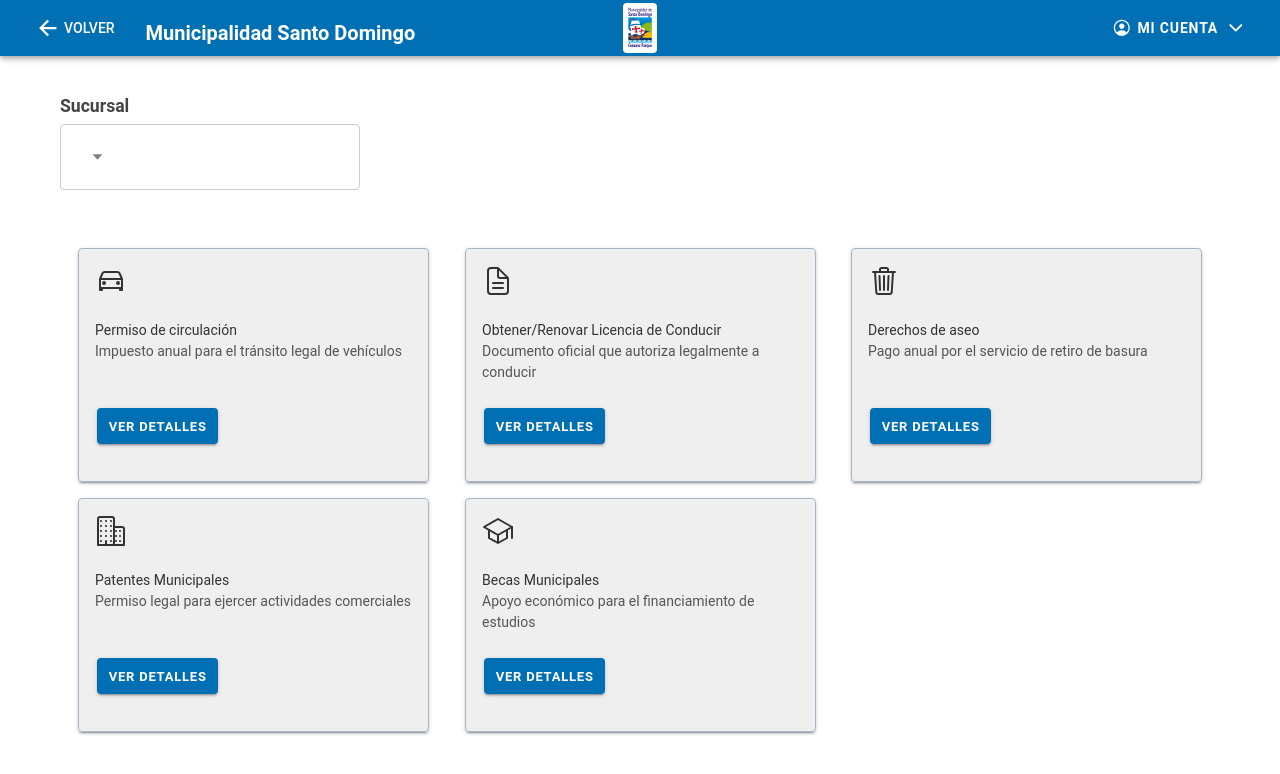
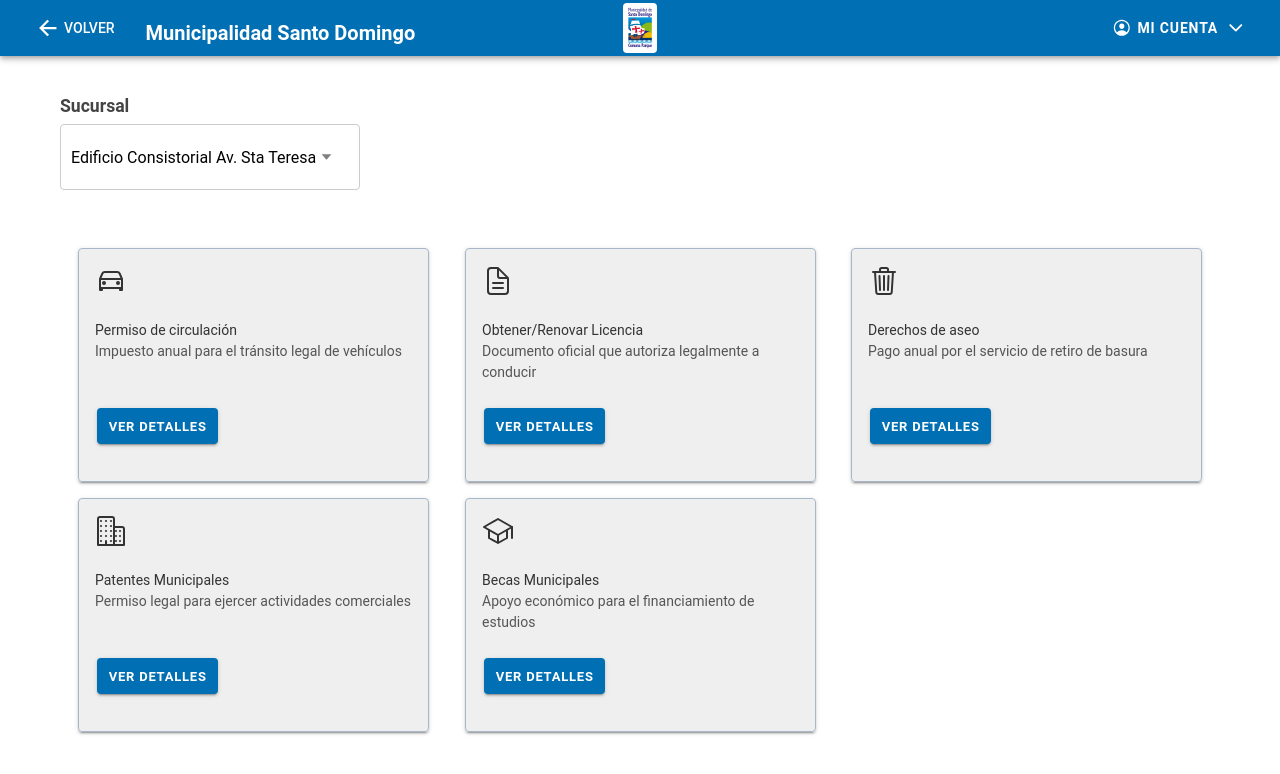
Before and after one commit to JavierBor/web-y-movil, a React (Vite) app: page /agendar in a window 1280 px wide. Shown: the top 774 px of the page. Built offline with nearby package versions, Linux system fonts and the light colour scheme.

Commit message:
pequeños ajustes y arreglo de ver detalles en Tramites.tsx

```diff
--- a/src/pages/AdminMenu.tsx
+++ b/src/pages/AdminMenu.tsx
@@ -24,7 +24,9 @@ const AdminMenu: React.FC = () => {
                   <IonCardContent>
                     <IonIcon icon={calendarOutline} className="card-icon" />
                     <h2>Gestionar Trámites</h2>
+                    <br/>
                     <p>Gestionar a modificar los trámites solicitados en la municipalidad</p>
+                    <br/>
                     <IonButton expand="block" routerLink="/admin/gestion">Agendar Cita</IonButton>
                   </IonCardContent>
                 </IonCard>
@@ -36,7 +38,9 @@ const AdminMenu: React.FC = () => {
                   <IonCardContent>
                     <IonIcon icon={clipboardOutline} className="card-icon" />
                     <h2>Ver Tramites Pendientes</h2>
+                    <br/>
                     <p>Ver el estado y seguimniento de solicitudes en curso</p>
+                    <br/>
                     <IonButton expand="block" routerLink="/admin/pendientes">Ver tramites</IonButton>
                   </IonCardContent>
                 </IonCard>
@@ -48,7 +52,9 @@ const AdminMenu: React.FC = () => {
                   <IonCardContent>
                     <IonIcon icon={notificationsOutline} className="card-icon" />
                     <h2>Enviar Alertas/Avisos</h2>
+                    <br/>
                     <p>Envia alertas y avisos urgentes sobre citas y tramites</p>
+                    <br/>
                     <IonButton expand="block" routerLink="/admin/avisos">Enviar aviso</IonButton>
                   </IonCardContent>
                 </IonCard>
--- a/src/pages/Tramites.tsx
+++ b/src/pages/Tramites.tsx
@@ -30,7 +30,7 @@ import './Tramites.css';
 
 const Tramites: React.FC = () => {
   const history = useHistory();
-  const [sucursal, setSucursal] = useState('Valparaiso');
+  const [sucursal, setSucursal] = useState('Edificio Consistorial Av. Sta Teresa');
 
   // Datos de los trámites municipales
   const listaTramites = [
@@ -40,7 +40,7 @@ const Tramites: React.FC = () => {
       desc: "Impuesto anual para el tránsito legal de vehículos"
     },
     {
-      title: "Obtener/Renovar Licencia de Conducir",
+      title: "Obtener/Renovar Licencia",
       icon: documentTextOutline,
       desc: "Documento oficial que autoriza legalmente a conducir"
     },
```
